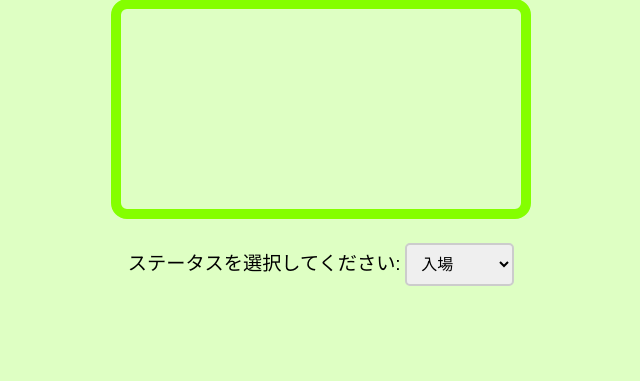
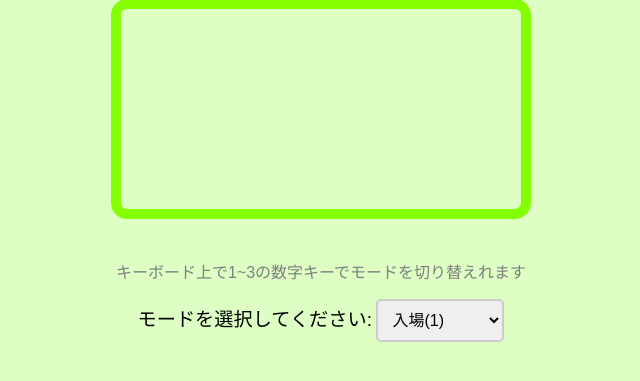
Before and after one commit to MT472562/TicketSystem, a Flask app: page /welcome in a window 1280 px wide. Shown: the part 92-473 px from the top of the page, without its empty margins (319-959 px from the left). Run offline with Flask 3, Linux system fonts and the light colour scheme; some libraries are stand-ins or nearby versions.

Commit message:
3nd_commit

```diff
--- a/templates/welcome.html
+++ b/templates/welcome.html
@@ -12,11 +12,12 @@
 <h1>{{qr_msg}}</h1>
 <video id="camera-preview" autoplay></video>
 <br>
-<label for="status">ステータスを選択してください:</label>
+<p style="color: #7e7e7e">キーボード上で1~3の数字キーでモードを切り替えれます</p>
+<label for="status">モードを選択してください:</label>
 <select id="status" name="status">
-    <option value="入場">入場</option>
-    <option value="一時退場">一時退場</option>
-    <option value="退場">退場</option>
+    <option value="入場">入場(1)</option>
+    <option value="一時退場">一時退場(2)</option>
+    <option value="退場">退場(3)</option>
 </select>
 <h3 id="reed-msg"></h3>
 <h4 id="data"></h4>
@@ -92,6 +93,25 @@
     })
     ;
 </script>
+<script>
+    document.addEventListener("keydown", function (event) {
+        var selectElement = document.getElementById("status");
+
+        if (event.keyCode === 49 || event.key === "1") {
+            document.getElementById("camera-preview").style.border = "#84ff00 10px solid"
+            document.body.style.backgroundColor = "#deffc3"
+            selectElement.selectedIndex = 0;
+        } else if (event.keyCode === 50 || event.key === "2") {
+            document.getElementById("camera-preview").style.border = "#ff8c00 10px solid";
+            document.body.style.backgroundColor = "#ffe4bb"
+            selectElement.selectedIndex = 1;
+        } else if (event.keyCode === 51 || event.key === "3") {
+            document.getElementById("camera-preview").style.border = "#ff0000 10px solid";
+            document.body.style.backgroundColor = "#ffc8c8"
+            selectElement.selectedIndex = 2;
+        }
+    });
+</script>
 <audio id="audio-yes" style="display: none" src="templates/audio.mp3"></audio>
 <audio id="audio-no" style="display: none" src="templates/error_audio.mp3"></audio>
 </body>
```
Also changed, not shown: templates/index.html (+25 -0 lines), templates/view.html (+11 -2 lines), README.md, db.db, 1 other file.
